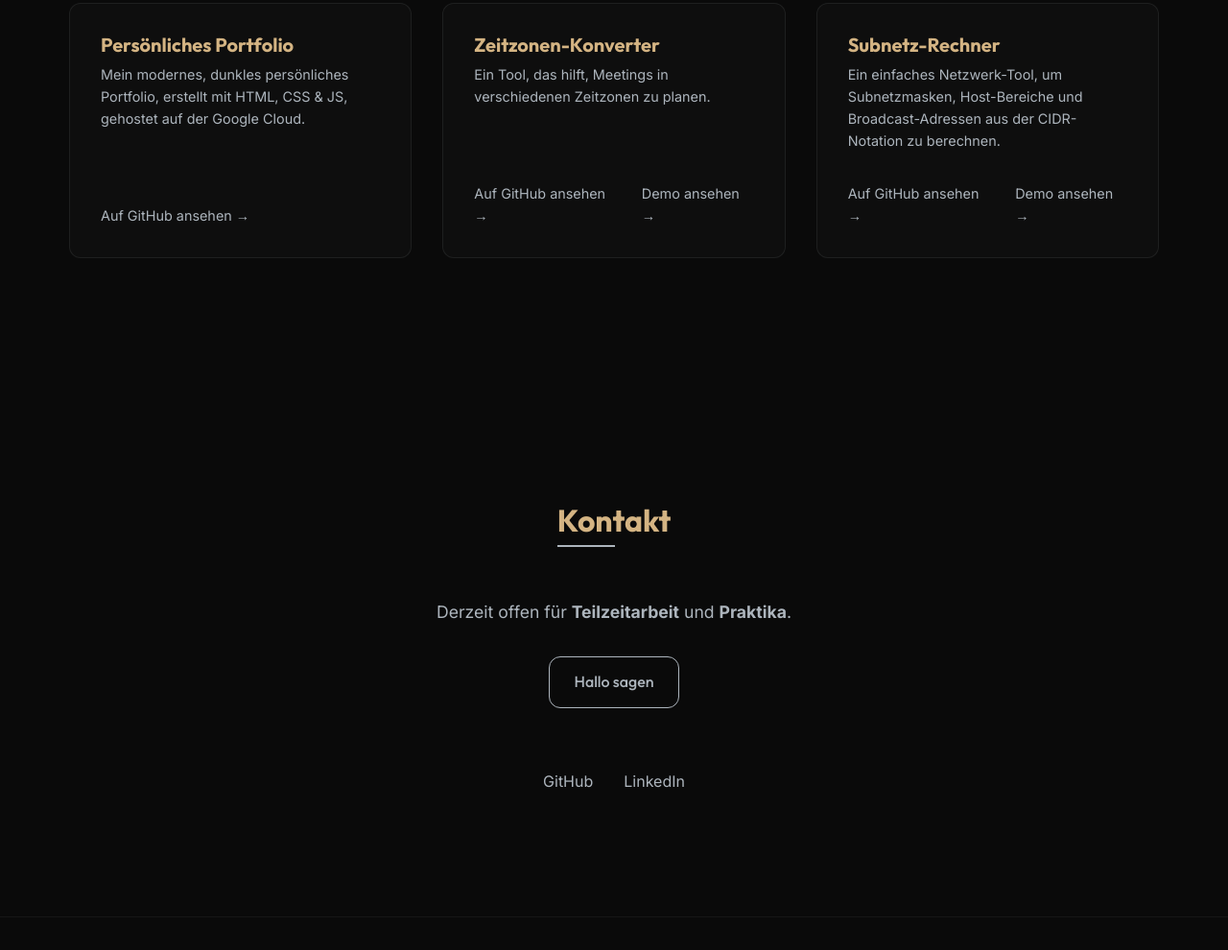
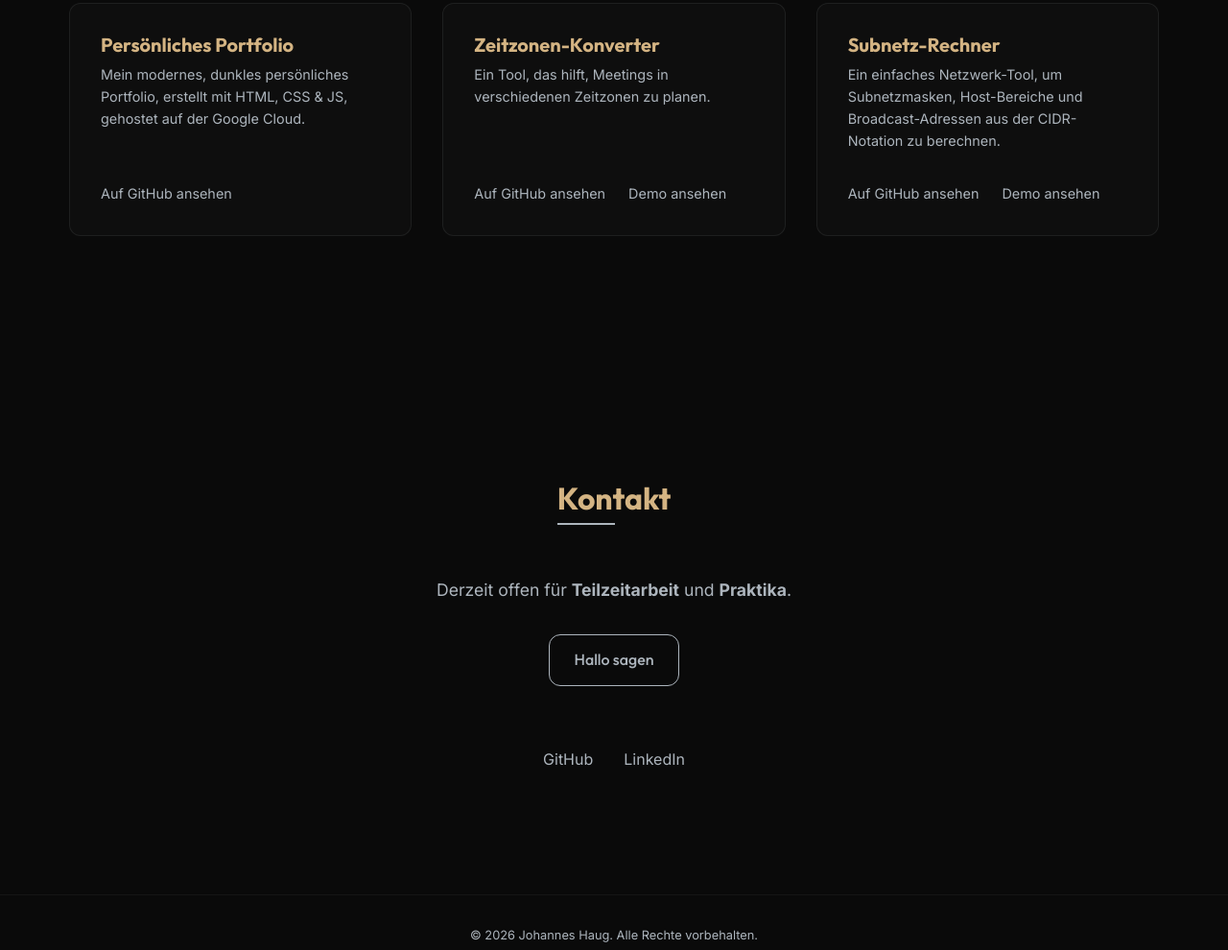
Before and after one commit to Johanneshaug/personal-portfolio, a website: page public/index.html in a window 1280 px wide. Shown: the part 1738-2728 px from the top of the page at 96% size. Drawn offline with Linux system fonts and the light colour scheme.

Commit message:
style: Remove arrows from project links

```diff
--- a/public/index.html
+++ b/public/index.html
@@ -102,7 +102,7 @@
                             </p>
                             <div class="project-links">
                                 <a href="https://github.com/Johanneshaug/personal-portfolio" target="_blank"
-                                    class="project-link" data-i18n="proj-github">View on GitHub &rarr;</a>
+                                    class="project-link" data-i18n="proj-github">View on GitHub</a>
                             </div>
                         </div>
                     </article>
@@ -114,9 +114,8 @@
                             <p data-i18n="proj-tz-desc">A draggable timezone planner that shows multiple timezones at once.</p>
                             <div class="project-links">
                                 <a href="https://github.com/Johanneshaug/ChronoSync" target="_blank"
-                                    class="project-link" data-i18n="proj-github-2">View on GitHub &rarr;</a>
-                                <a href="/timezoneconverter" target="_blank" class="project-link demo-link" data-i18n="proj-demo">View Demo
-                                    &rarr;</a>
+                                    class="project-link" data-i18n="proj-github-2">View on GitHub</a>
+                                <a href="/timezoneconverter" target="_blank" class="project-link demo-link" data-i18n="proj-demo">View Demo</a>
                             </div>
                         </div>
                     </article>
@@ -128,9 +127,8 @@
                             <p data-i18n="proj-subnet-desc">A simple network calculator to quickly compute subnet masks, host ranges, and broadcast addresses from CIDR notation.</p>
                             <div class="project-links">
                                 <a href="https://github.com/Johanneshaug/Subnetcalculator" target="_blank"
-                                    class="project-link" data-i18n="proj-github-3">View on GitHub &rarr;</a>
-                                <a href="/subnetcalculator" target="_blank" class="project-link demo-link" data-i18n="proj-demo-subnet">View Demo
-                                    &rarr;</a>
+                                    class="project-link" data-i18n="proj-github-3">View on GitHub</a>
+                                <a href="/subnetcalculator" target="_blank" class="project-link demo-link" data-i18n="proj-demo-subnet">View Demo</a>
                             </div>
                         </div>
                     </article>
--- a/public/js/script.js
+++ b/public/js/script.js
@@ -18,15 +18,15 @@ const translations = {
         "projects-title": "Selected Projects",
         "proj-portfolio-title": "Personal Portfolio",
         "proj-portfolio-desc": "My modern, dark-themed personal portfolio built with HTML, CSS & JS, hosted on Google Cloud Firebase.",
-        "proj-github": "View on GitHub &rarr;",
-        "proj-github-2": "View on GitHub &rarr;",
-        "proj-github-3": "View on GitHub &rarr;",
+        "proj-github": "View on GitHub",
+        "proj-github-2": "View on GitHub",
+        "proj-github-3": "View on GitHub",
         "proj-tz-title": "Timezone Converter",
         "proj-tz-desc": "A draggable timezone planner that shows multiple timezones at once.",
         "proj-subnet-title": "Subnet Calculator",
         "proj-subnet-desc": "A simple network calculator to quickly compute subnet masks, host ranges, and broadcast addresses from CIDR notation.",
-        "proj-demo": "View Demo &rarr;",
-        "proj-demo-subnet": "View Demo &rarr;",
+        "proj-demo": "View Demo",
+        "proj-demo-subnet": "View Demo",
         "contact-title": "Let's Connect",
         "contact-text": "Currently open to <strong>part-time opportunities</strong> and <strong>internships</strong>.",
         "contact-btn": "Say Hello",
@@ -52,15 +52,15 @@ const translations = {
         "projects-title": "Ausgewählte Projekte",
         "proj-portfolio-title": "Persönliches Portfolio",
         "proj-portfolio-desc": "Mein modernes, dunkles persönliches Portfolio, erstellt mit HTML, CSS & JS, gehostet auf der Google Cloud.",
-        "proj-github": "Auf GitHub ansehen &rarr;",
-        "proj-github-2": "Auf GitHub ansehen &rarr;",
-        "proj-github-3": "Auf GitHub ansehen &rarr;",
+        "proj-github": "Auf GitHub ansehen",
+        "proj-github-2": "Auf GitHub ansehen",
+        "proj-github-3": "Auf GitHub ansehen",
         "proj-tz-title": "Zeitzonen-Konverter",
         "proj-tz-desc": "Ein Tool, das hilft, Meetings in verschiedenen Zeitzonen zu planen.",
         "proj-subnet-title": "Subnetz-Rechner",
         "proj-subnet-desc": "Ein einfaches Netzwerk-Tool, um Subnetzmasken, Host-Bereiche und Broadcast-Adressen aus der CIDR-Notation zu berechnen.",
-        "proj-demo": "Demo ansehen &rarr;",
-        "proj-demo-subnet": "Demo ansehen &rarr;",
+        "proj-demo": "Demo ansehen",
+        "proj-demo-subnet": "Demo ansehen",
         "contact-title": "Kontakt",
         "contact-text": "Derzeit offen für <strong>Teilzeitarbeit</strong> und <strong>Praktika</strong>.",
         "contact-btn": "Hallo sagen",
```
